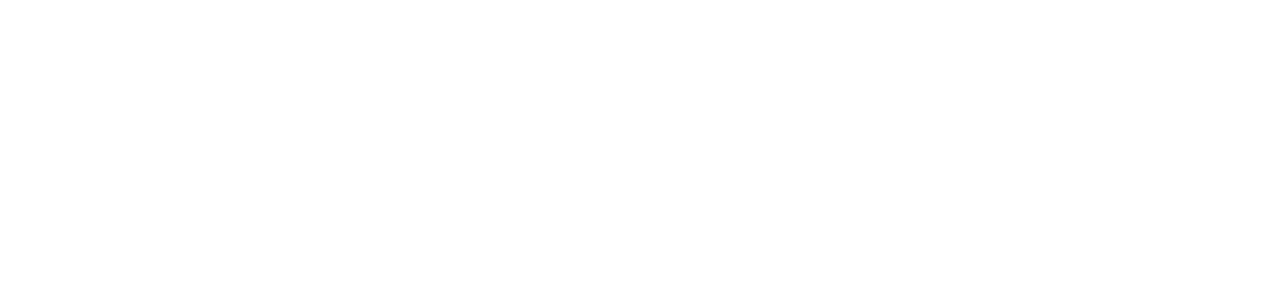
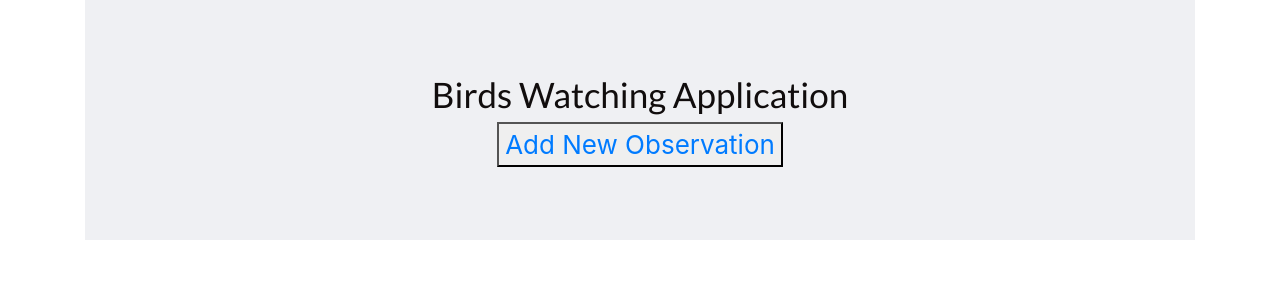
Before and after one commit to maryamsp12/Birds-Watching-App, a React (Create React App) app: page /homePage in a window 1280 px wide. Shown: the top 300 px of the page. Built offline with nearby package versions, Linux system fonts and the light colour scheme.

Commit message:
Add files via upload

```diff
--- a/src/App.js
+++ b/src/App.js
@@ -15,10 +15,10 @@
 
        <Switch>
         <Route path="/form" component={Form} />
-        <Route path="/birds-watching-app" exact component={HomePage} />
+        <Route path="/homePage" exact component={HomePage} />
 
 
-
+        <Redirect from="/" exact to="/homePage" />
 
 
         </Switch>
```
